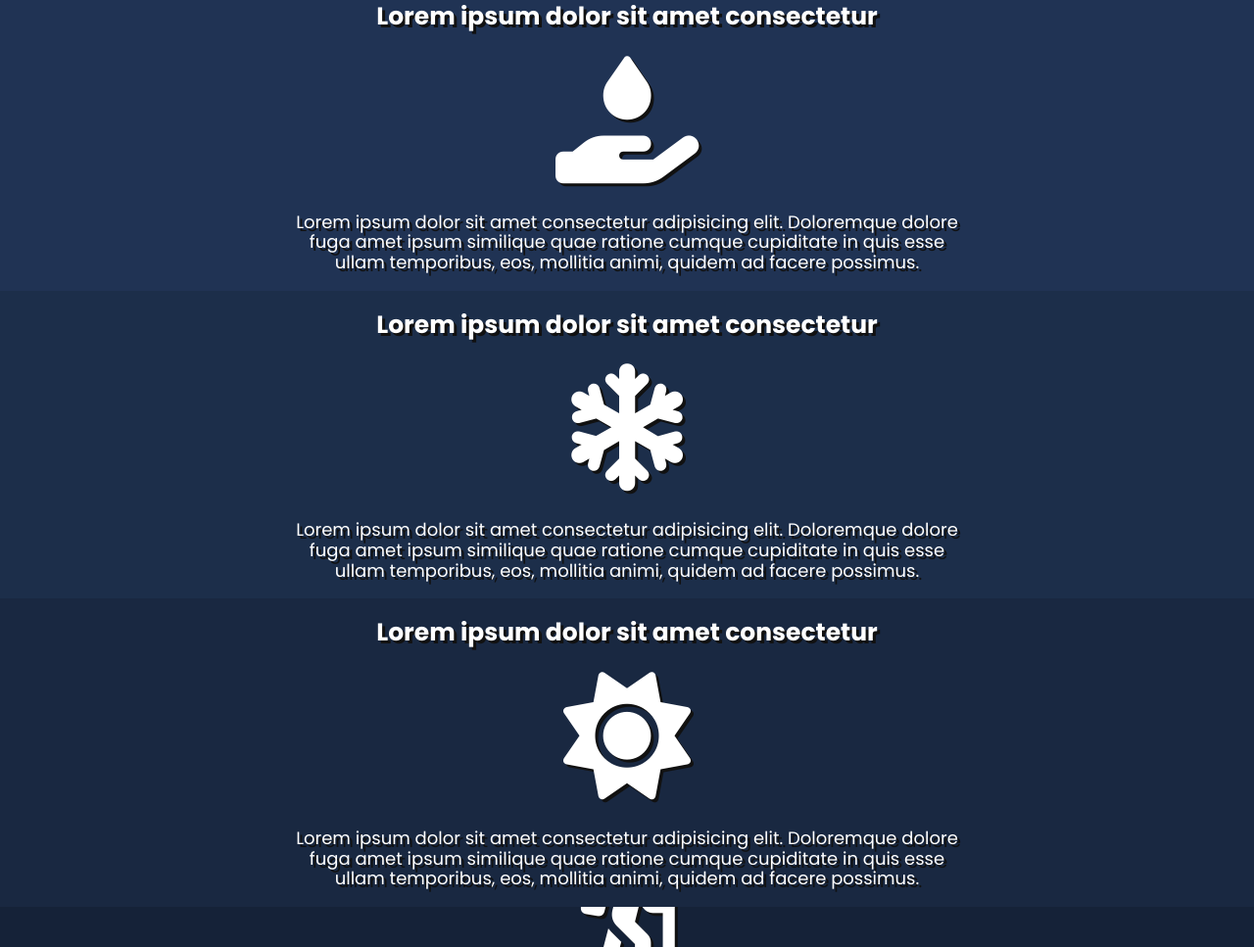
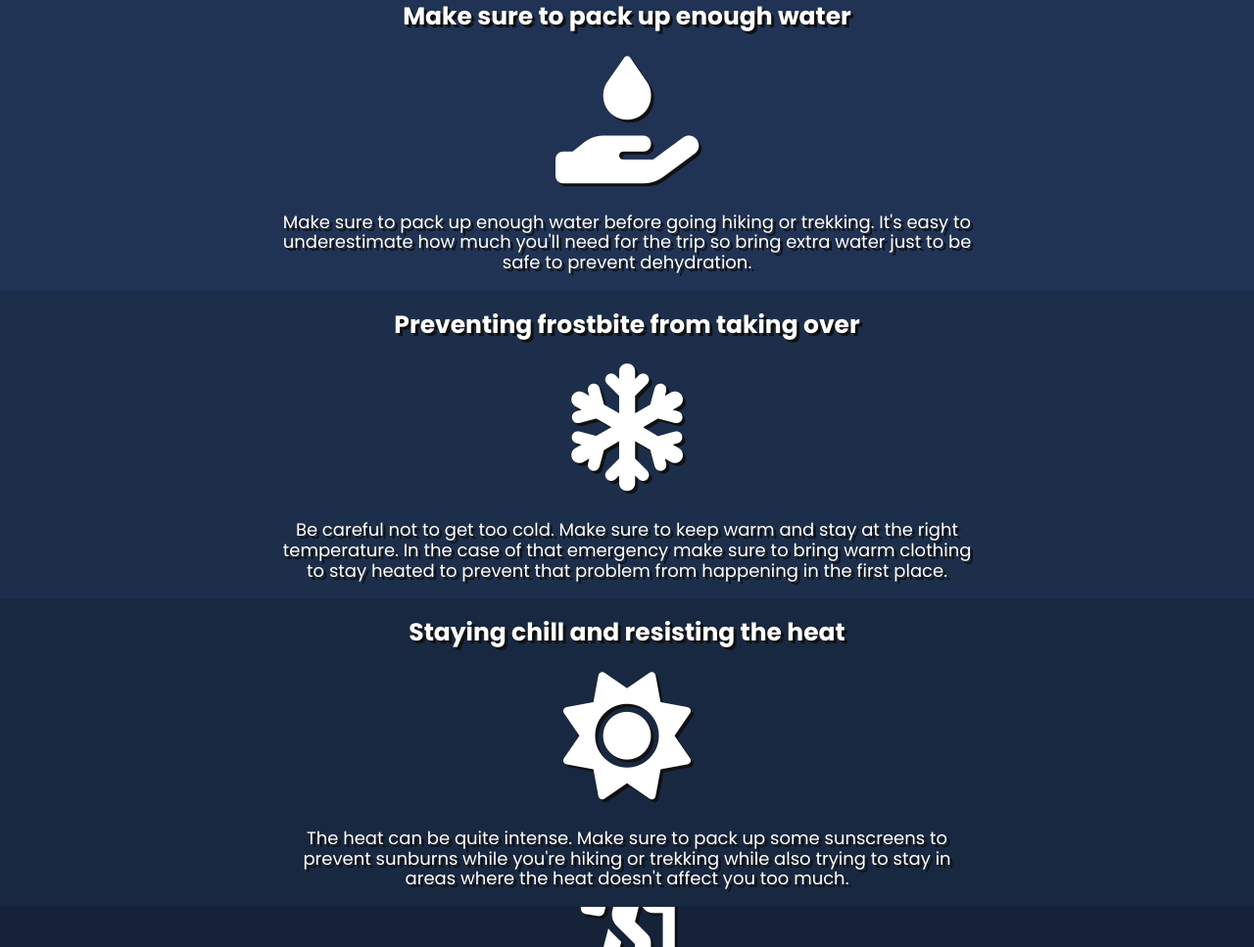
Before and after one commit to DragunWF/Hiking-Safety-Protocol-Web-App, a website built with Parcel: page index.html in a window 1280 px wide. Shown: the part 203-1170 px from the top of the page at 98% size. Built offline with nearby package versions, Linux system fonts and the light colour scheme.

Commit message:
Added meta tag description and replaced dummy text with content

```diff
--- a/index.html
+++ b/index.html
@@ -4,6 +4,10 @@
     <meta charset="UTF-8" />
     <meta http-equiv="X-UA-Compatible" content="IE=edge" />
     <meta name="viewport" content="width=device-width, initial-scale=1.0" />
+    <meta
+      name="description"
+      content="My work for a performance task my school's physical education class. By Marc."
+    />
     <title>Safety Protocols in Hiking</title>
     <link rel="preconnect" href="https://fonts.googleapis.com" />
     <link rel="preconnect" href="https://fonts.gstatic.com" crossorigin />
@@ -27,43 +31,43 @@
         <h2 class="text-animation">In Hiking and Trekking</h2>
       </header>
       <section class="container flex-object" id="second">
-        <h2 class="text-animation">Lorem ipsum dolor sit amet consectetur</h2>
+        <h2 class="text-animation">Make sure to pack up enough water</h2>
         <i class="fas fa-hand-holding-water icons"></i>
         <p class="text-animation">
-          Lorem ipsum dolor sit amet consectetur adipisicing elit. Doloremque
-          dolore fuga amet ipsum similique quae ratione cumque cupiditate in
-          quis esse ullam temporibus, eos, mollitia animi, quidem ad facere
-          possimus.
+          Make sure to pack up enough water before going hiking or trekking.
+          It's easy to underestimate how much you'll need for the trip so bring
+          extra water just to be safe to prevent dehydration.
         </p>
       </section>
       <section class="container flex-object" id="third">
-        <h2 class="text-animation">Lorem ipsum dolor sit amet consectetur</h2>
+        <h2 class="text-animation">Preventing frostbite from taking over</h2>
         <i class="fas fa-snowflake icons"></i>
         <p class="text-animation">
-          Lorem ipsum dolor sit amet consectetur adipisicing elit. Doloremque
-          dolore fuga amet ipsum similique quae ratione cumque cupiditate in
-          quis esse ullam temporibus, eos, mollitia animi, quidem ad facere
-          possimus.
+          Be careful not to get too cold. Make sure to keep warm and stay at the
+          right temperature. In the case of that emergency make sure to bring
+          warm clothing to stay heated to prevent that problem from happening in
+          the first place.
         </p>
       </section>
       <section class="container flex-object" id="fourth">
-        <h2 class="text-animation">Lorem ipsum dolor sit amet consectetur</h2>
+        <h2 class="text-animation">Staying chill and resisting the heat</h2>
         <i class="fas fa-sun icons"></i>
         <p class="text-animation">
-          Lorem ipsum dolor sit amet consectetur adipisicing elit. Doloremque
-          dolore fuga amet ipsum similique quae ratione cumque cupiditate in
-          quis esse ullam temporibus, eos, mollitia animi, quidem ad facere
-          possimus.
+          The heat can be quite intense. Make sure to pack up some sunscreens to
+          prevent sunburns while you're hiking or trekking while also trying to
+          stay in areas where the heat doesn't affect you too much.
         </p>
       </section>
       <section class="container flex-object" id="fifth">
-        <h2 class="text-animation">Lorem ipsum dolor sit amet consectetur</h2>
+        <h2 class="text-animation">
+          Bring proper equipment and plentiful supplies
+        </h2>
         <i class="fas fa-hiking icons"></i>
         <p class="text-animation">
-          Lorem ipsum dolor sit amet consectetur adipisicing elit. Doloremque
-          dolore fuga amet ipsum similique quae ratione cumque cupiditate in
-          quis esse ullam temporibus, eos, mollitia animi, quidem ad facere
-          possimus.
+          Make sure to bring enough supplies such as food, water, and extra
+          clothing for lengthy hiking or trekking trips. It's always good to
+          stock up a bit more than required to be safe and for cases of
+          emergency.
         </p>
       </section>
     </div>
```
